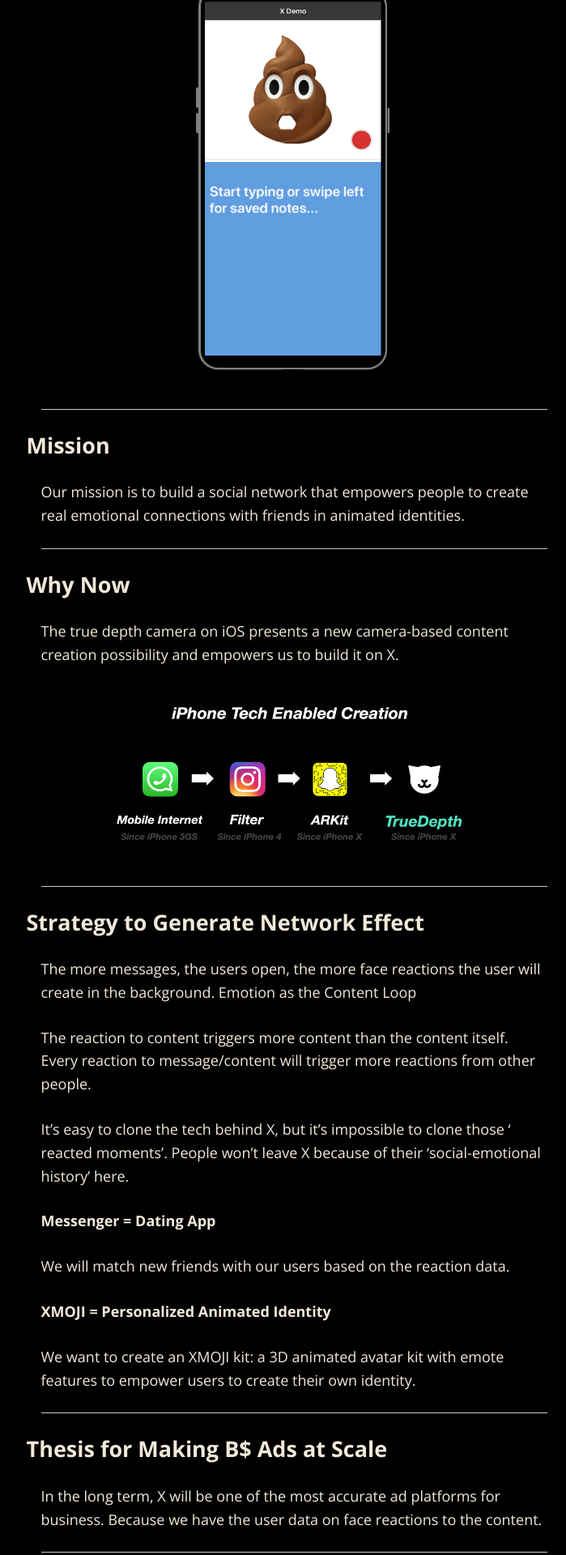
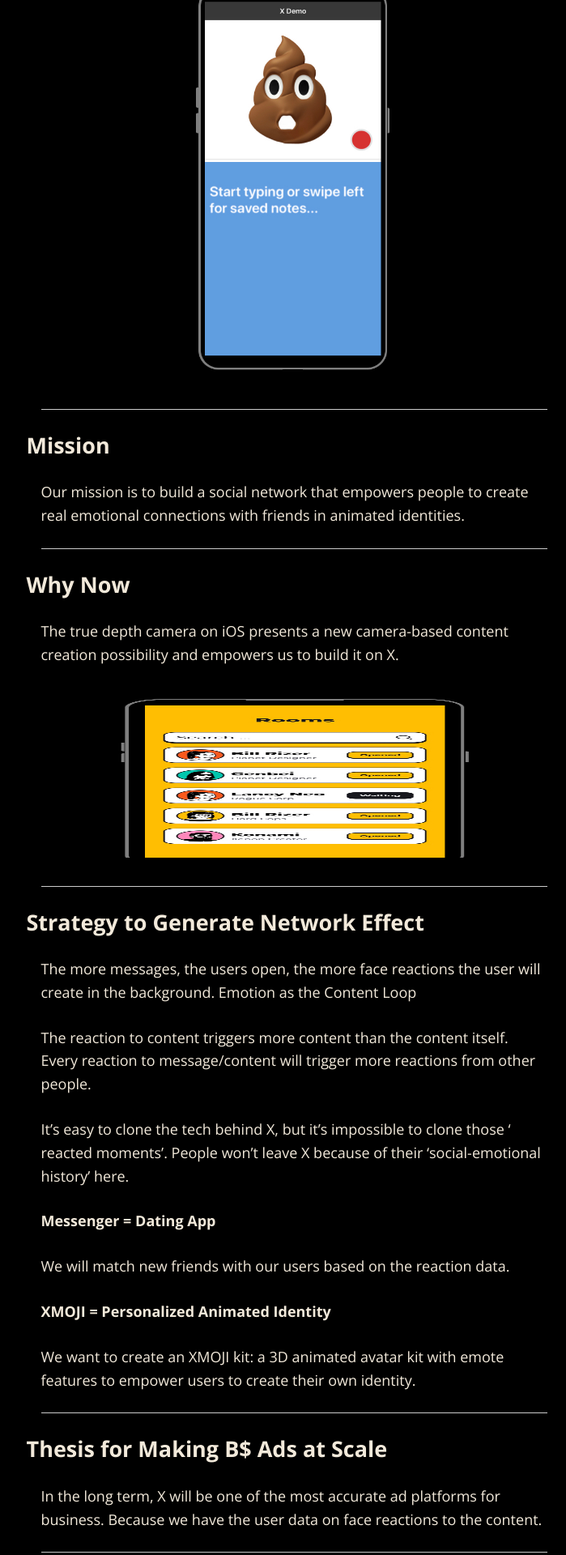
Before and after one commit to tarsmachine/tarsmachine.github.io, a Jekyll site: the page built from index.md, in a window 1280 px wide. Shown: the part 1161-3081 px from the top of the page at 81% size, without its empty margins (277-976 px from the left). Built offline with Jekyll 4.4.1, drawn with Linux system fonts in a browser that asks for light colours; nearby versions of some CDN libraries.

Commit message:
Update Demo

```diff
--- a/index.md
+++ b/index.md
@@ -42,7 +42,7 @@
 The true depth camera on iOS presents a new camera-based content creation possibility and empowers us to build it on X.
 
 
-<img src="images/why.png" alt="sample image" width="700" height="200">
+<img src="images/room.png" alt="sample image" width="700" height="200">
 
 ---
 
```
Also changed, not shown: images/room.png (added).
